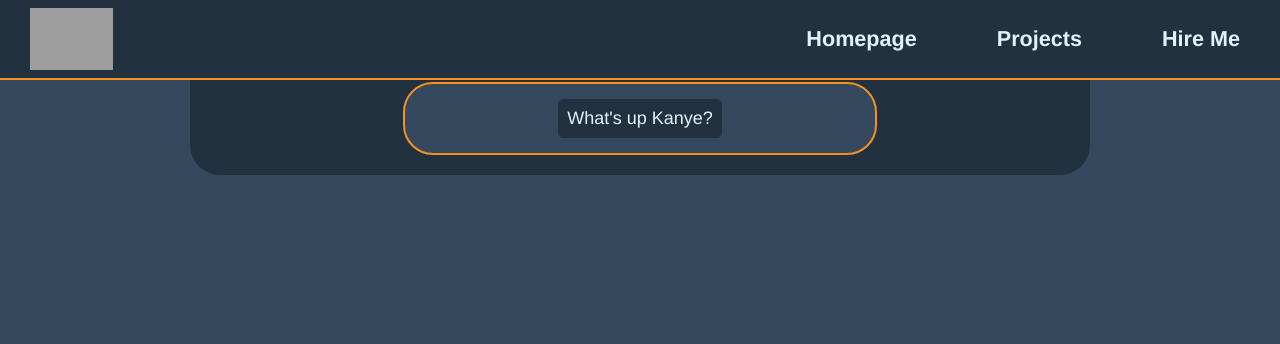
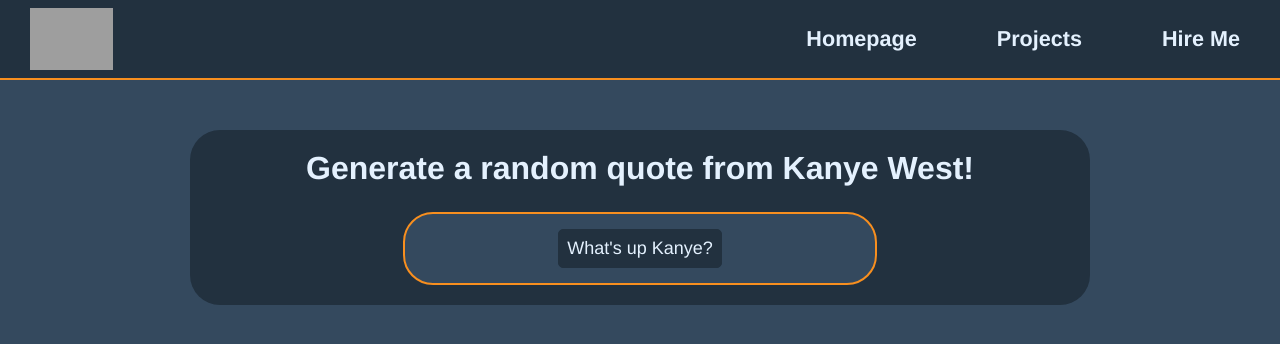
Before and after one commit to Windowsnipz/Random-Quote-Machine, a React (Create React App) app: page / in a window 1280 px wide. Shown: the top 344 px of the page. Built offline with nearby package versions, Linux system fonts and the light colour scheme; grey boxes are pictures that could not be loaded.

Commit message:
added top margin to section class and changed to proper className property in the jsx of Quote.js

```diff
--- a/src/Quote.js
+++ b/src/Quote.js
@@ -11,7 +11,7 @@
 
     render() {
         return (
-            <div class="section">
+            <div className="section">
                 <h1>Generate a random quote from Kanye West!</h1>
                 <div id="input-wrapper">
                     <button id="quote-btn">What's up Kanye?</button>
--- a/src/index.css
+++ b/src/index.css
@@ -96,7 +96,7 @@
   border-radius: 30px;
   background-color: var(--gray1);
   scroll-margin-top: 10vh; /* Ensures correct scrolling from the navbar */
-  margin-top: 0; /* margin below navbar, removed for React*/
+  margin-top: 130px /* margin below navbar, removed for React*/
 }
 
 
```
